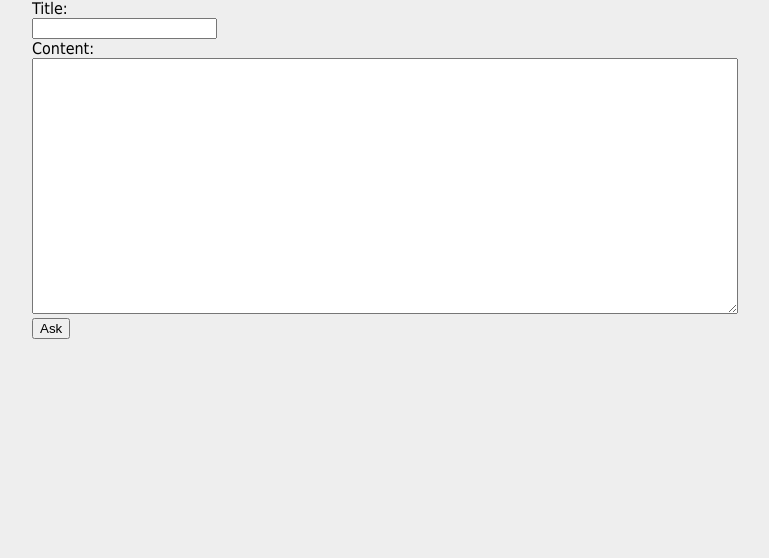
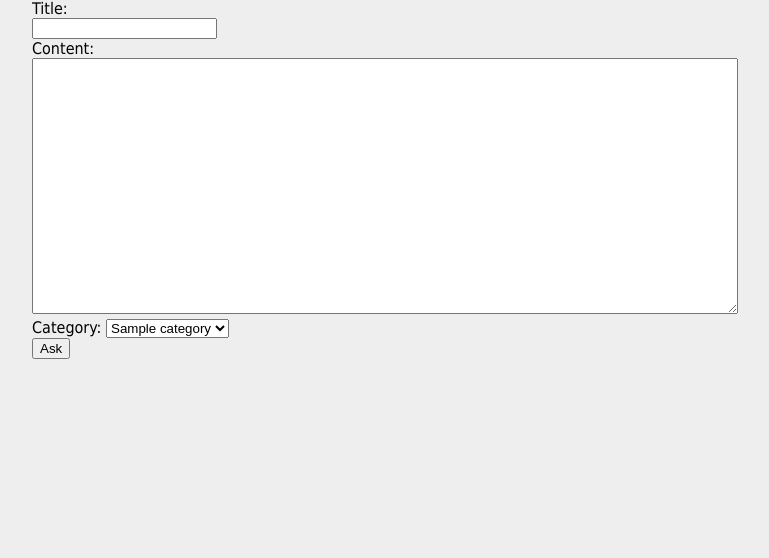
Before and after one commit to MihailYotov/PHP-Forum, a PHP site: page /questions/create in a window 1280 px wide. Shown: the part 217-775 px from the top of the page, without its empty margins (508-1277 px from the left). Run offline with PHP 8.4, Linux system fonts and the light colour scheme; the visitor is signed in with stand-in values (Sample User, id 1); tables that the repository leaves empty or names only in its code hold one stand-in row (values such as "Sample post").

Commit message:
Adding category.

```diff
--- a/content/style.css
+++ b/content/style.css
@@ -105,6 +105,10 @@ table {
     text-align: left;
 }
 
+.answeredContent{
+    padding-bottom: 30px;
+}
+
 #responsesTable, #responsesTable>tr, #responsesTable>td{
     box-shadow: 0 2px 15px #888888;
     padding: 20px;
--- a/controllers/AccountController.php
+++ b/controllers/AccountController.php
@@ -30,7 +30,7 @@ class AccountController extends BaseController
             if ($isRegistered) {
                 $_SESSION['username'] = $username;
                 //TODO: success message
-                $this->redirect("questions", "index");
+                $this->redirect("questions");
             } else {
                 //TODO: Error message
                 echo("Error register");
@@ -53,7 +53,7 @@ class AccountController extends BaseController
             if ($isLogedIn) {
                 $_SESSION['username'] = $username;
                 //TODO: Success message
-                return $this->redirect("questions", "index");
+                return $this->redirect("questions");
             } else {
                 //TODO: Error message
                 $this->redirect("account", "login");
--- a/controllers/QuestionsController.php
+++ b/controllers/QuestionsController.php
@@ -22,6 +22,7 @@ class QuestionsController extends BaseController
     {
         $this->questions = $this->db->viewQuestion($id);
         $this->answers = $this->db->viewQuestionAnswers($id);
+
     }
 
 
@@ -29,11 +30,13 @@ class QuestionsController extends BaseController
     public function create()
     {
         $this->title = "Ask a question";
+        $this->categories = $this->db->loadCategories();
         if ($this->isPost) {
             $userId = $_SESSION['userId'];
             $title = $_POST['questionTitle'];
             $content = $_POST['questionContent'];
-            $this->questions = $this->db->createQuestion($userId, $title, $content);
+            $category = $_POST['category'];
+            $this->questions = $this->db->createQuestion($userId, $title, $content, $category);
             $this->redirectToUrl('questions');
 
         }
@@ -46,7 +49,11 @@ class QuestionsController extends BaseController
 
         if ($this->isPost) {
             $theQuestionId = $_POST['theQuestionId'];
-            $userId = $_SESSION['userId'];
+            if ($_SESSION['userId']) {
+                $userId = $_SESSION['userId'];
+            } else {
+                $userId = NULL;
+            }
             $content = $_POST['answerContent'];
             $this->answers = $this->db->createAnswer($theQuestionId, $userId, $content);
             $this->redirect('questions');
--- a/models/QuestionsModel.php
+++ b/models/QuestionsModel.php
@@ -29,14 +29,22 @@ class QuestionsModel extends BaseModel
 
     }
 
-    public function createQuestion($userId, $title, $content)
+    public function loadCategories(){
+        $statement = self::$db->query(
+            "SELECT * FROM categories ORDER BY name");
+        $result = $statement->fetch_all(MYSQLI_ASSOC);
+
+        return $result;
+    }
+
+    public function createQuestion($userId, $title, $content, $category, $tag)
     {
-        if ($userId == NULL || $title == NULL || $content == NULL) {
+        if ($userId == NULL || $title == NULL || $content == NULL || $category == NULL) {
             return false;
         }
         $statement = self::$db->prepare(
-            "INSERT INTO questions VALUES(NULL, ?, ?, ?)");
-        $statement->bind_param("iss", $userId, $title, $content);
+            "INSERT INTO questions VALUES(NULL, ?, ?, ?, ?)");
+        $statement->bind_param("issi", $userId, $title, $content, $category);
         $statement->execute();
         return $statement->affected_rows > 0;
     }
--- a/views/questions/create.php
+++ b/views/questions/create.php
@@ -9,6 +9,13 @@
         <label for="questionContent">Content: </label>
         <textarea id="questionContent" name="questionContent"> </textarea>
 
+        <label for="category">Category: </label>
+        <select name="category" id="selectCategory">
+            <?php foreach ($this->categories as $categorie) : ?>
+                <option value="<?= $categorie['id'] ?>" ><?= $categorie['name'] ?></option>
+            <?php endforeach ?>
+        </select>
+
         <input type="submit" name="submit" value="Ask" />
     </form>
 </div>
```
Also changed, not shown: views/questions/viewQuestion.php (+7 -3 lines).
